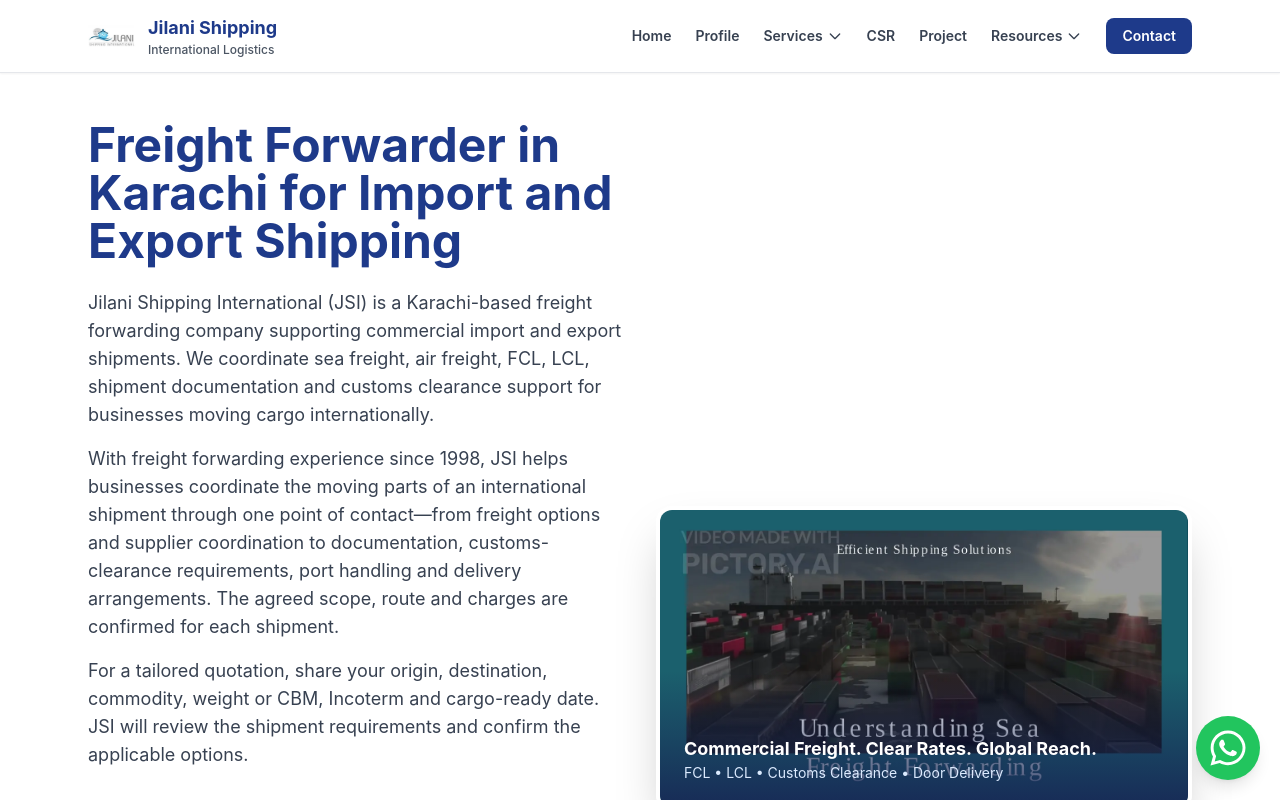
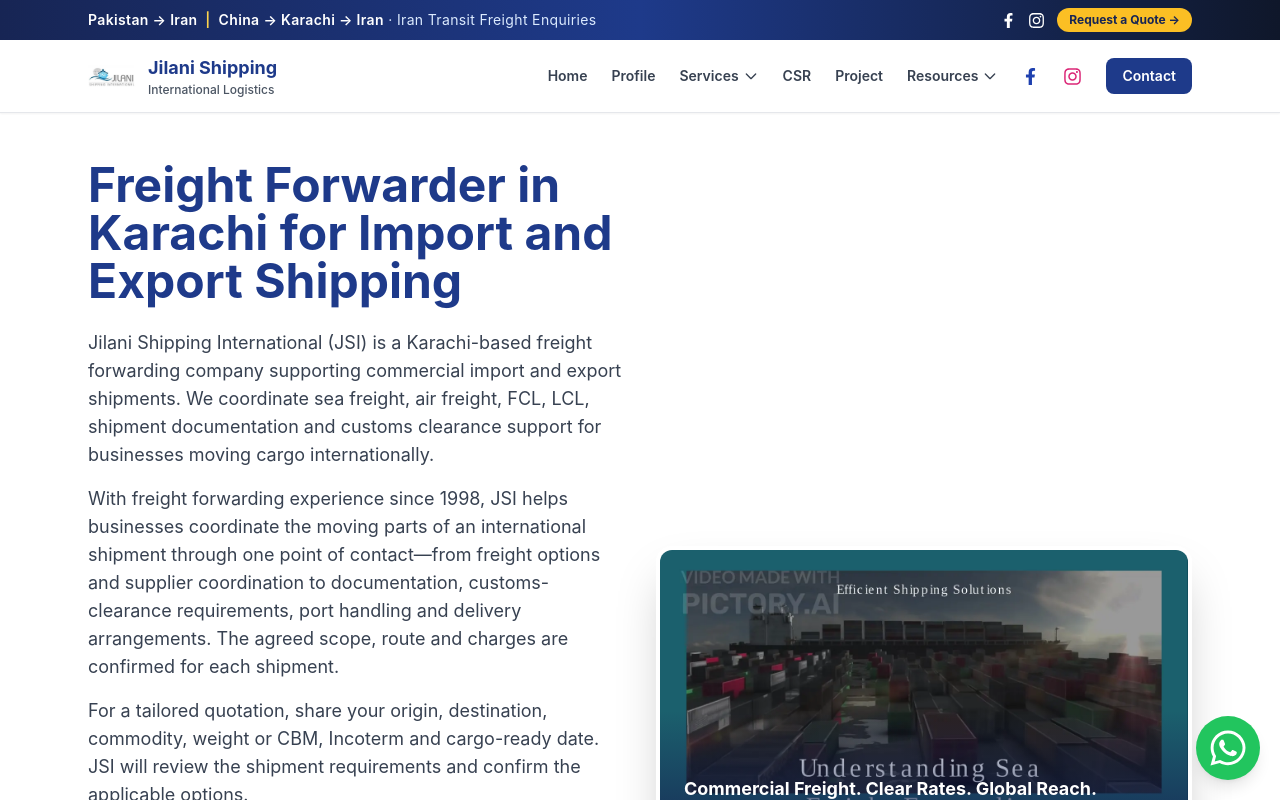
Before and after one commit to ubaidking1/JJ, a Next.js app: page / in a window 1280 px wide. Shown: the top 800 px of the page. Built offline with nearby package versions, Linux system fonts and the light colour scheme.

Commit message:
Add Iran transit banner and social links

```diff
--- a/components/Navbar.tsx
+++ b/components/Navbar.tsx
@@ -4,6 +4,7 @@ import Link from 'next/link';
 import Image from 'next/image';
 import React, { useState } from 'react';
 import { FiMenu, FiX } from 'react-icons/fi';
+import { FaFacebookF, FaInstagram } from 'react-icons/fa';
 
 export default function Navbar() {
   const [menuOpen, setMenuOpen] = useState(false);
@@ -13,6 +14,19 @@ export default function Navbar() {
 
   return (
     <header className="shadow-sm border-b bg-white/95 sticky top-0 z-[100]">
+      <div className="bg-gradient-to-r from-blue-950 via-blue-900 to-slate-900 text-white">
+        <div className="max-w-6xl mx-auto px-4 md:px-6 py-2 flex flex-col sm:flex-row items-center justify-between gap-2 text-center sm:text-left">
+          <p className="text-xs sm:text-sm font-semibold tracking-wide">
+            Pakistan → Iran <span className="text-amber-300 px-1">|</span> China → Karachi → Iran
+            <span className="hidden md:inline text-blue-100 font-normal"> · Iran Transit Freight Enquiries</span>
+          </p>
+          <div className="flex items-center gap-3">
+            <a href="https://www.facebook.com/share/19owxA2Lsh/?mibextid=wwXIfr" target="_blank" rel="noopener noreferrer" aria-label="Jilani Shipping International on Facebook" className="hover:text-amber-300 transition-colors"><FaFacebookF size={15} /></a>
+            <a href="https://www.instagram.com/jilani_shipping_international?vrfl=YWZsdHdjY3g0NHYy&utm_source=qr" target="_blank" rel="noopener noreferrer" aria-label="Jilani Shipping International on Instagram" className="hover:text-amber-300 transition-colors"><FaInstagram size={17} /></a>
+            <Link href="/iran-transit-service/" className="rounded-full bg-amber-400 hover:bg-amber-300 text-blue-950 px-3 py-1 text-xs font-bold transition-colors">Request a Quote →</Link>
+          </div>
+        </div>
+      </div>
       <div className="max-w-6xl mx-auto px-4 md:px-6 py-3 flex items-center justify-between">
         {/* Logo */}
         <Link href="/" className="flex items-center gap-2 md:gap-3 shrink-0" onClick={closeMenu}>
@@ -100,6 +114,8 @@ export default function Navbar() {
             </div>
           </div>
 
+          <a href="https://www.facebook.com/share/19owxA2Lsh/?mibextid=wwXIfr" target="_blank" rel="noopener noreferrer" aria-label="Facebook" className="text-blue-800 hover:text-blue-600"><FaFacebookF size={17} /></a>
+          <a href="https://www.instagram.com/jilani_shipping_international?vrfl=YWZsdHdjY3g0NHYy&utm_source=qr" target="_blank" rel="noopener noreferrer" aria-label="Instagram" className="text-pink-600 hover:text-pink-500"><FaInstagram size={19} /></a>
           <Link href="/contact/" className="px-4 py-2 rounded-lg bg-blue-900 text-white hover:bg-blue-800 transition-all">Contact</Link>
         </nav>
 
@@ -136,7 +152,11 @@ export default function Navbar() {
           <Link href="/csr/" onClick={closeMenu} className="p-3 hover:bg-blue-50 rounded-lg">CSR</Link>
           <Link href="/project/" onClick={closeMenu} className="p-3 hover:bg-blue-50 rounded-lg">Project</Link>
           <Link href="/iran-transit-service/" onClick={closeMenu} className="p-3 hover:bg-blue-50 rounded-lg">Iran Transit</Link>
-          <Link href="/contact/" onClick={closeMenu} className="p-3 bg-blue-900 text-white rounded-lg text-center mt-2">Contact Us</Link>
+          <div className="flex items-center justify-center gap-6 py-3 border-t border-gray-100 mt-2">
+            <a href="https://www.facebook.com/share/19owxA2Lsh/?mibextid=wwXIfr" target="_blank" rel="noopener noreferrer" aria-label="Facebook" className="flex items-center gap-2 text-blue-800"><FaFacebookF /> Facebook</a>
+            <a href="https://www.instagram.com/jilani_shipping_international?vrfl=YWZsdHdjY3g0NHYy&utm_source=qr" target="_blank" rel="noopener noreferrer" aria-label="Instagram" className="flex items-center gap-2 text-pink-600"><FaInstagram /> Instagram</a>
+          </div>
+          <Link href="/contact/" onClick={closeMenu} className="p-3 bg-blue-900 text-white rounded-lg text-center">Contact Us</Link>
 
           <div className="mt-4 pt-4 border-t grid grid-cols-2 gap-2 text-[10px]">
             <Link href="/cargo-karachi-dubai/" onClick={closeMenu} className="p-2 bg-gray-100 rounded text-center">KHI-Dubai</Link>
```
